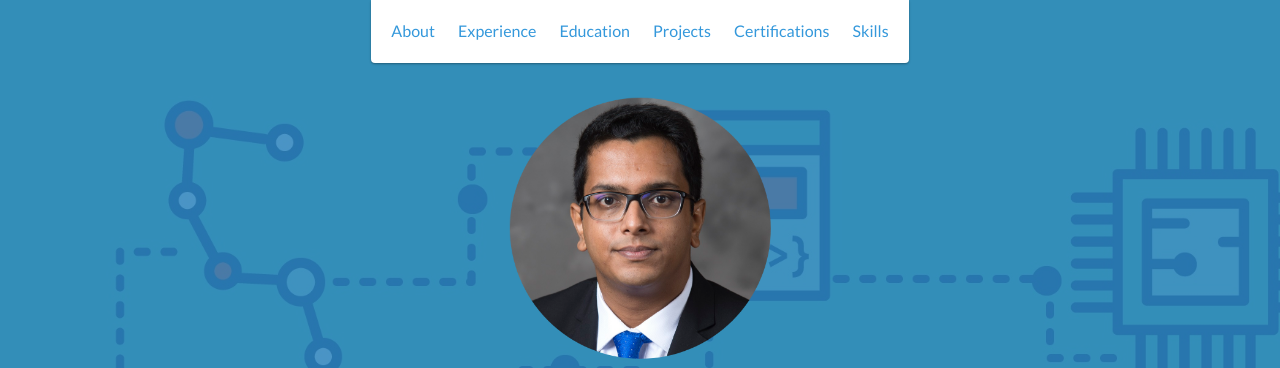
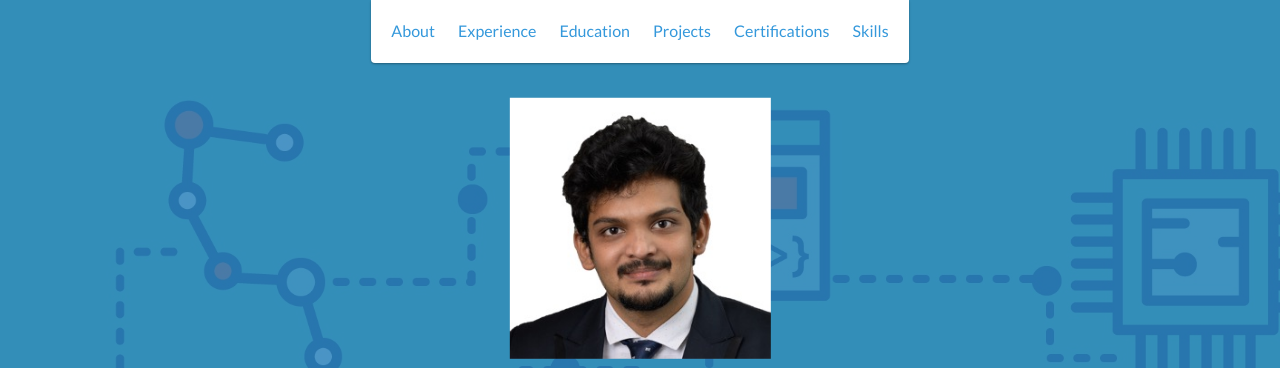
Before and after one commit to Laksh-Mudradi/Laksh-Mudradi.github.io, a website: page index.html in a window 1280 px wide. Shown: the top 368 px of the page. Drawn offline with nearby package versions, Linux system fonts and the light colour scheme.

Commit message:
Update index.html

```diff
--- a/index.html
+++ b/index.html
@@ -5,7 +5,7 @@
     <meta charset="utf-8">
     <meta http-equiv="X-UA-Compatible" content="IE=edge">
     <meta name="viewport" content="width=device-width, initial-scale=1">
-	<meta property="og:image" content="/images/ac_portfolio.png" />
+	<meta property="og:image" content="/images/Laksh.jpg" />
 	<meta property="og:url" content="https://Laksh-Mudradi.github.io/" />
 	<meta property="og:title" content="Lakshminarayana Sudheendra Sarma Mudradi" />
 	<meta property="og:description" content="Professional Portfolio" />
@@ -55,7 +55,7 @@
 
     <div id="lead">
         <div id="lead-content">
-			<img src="/images/ac_portfolio.png" height="30%" width="30%"/>
+			<img src="/images/Laksh.jpg" height="30%" width="30%"/>
 			<br></br>
 			<!-- <br></br> -->
             <h1>Lakshminarayana Sudheendra Sarma Mudradi</h1>
@@ -63,7 +63,7 @@
 			<br></br>
 			<!-- <ul class="menu"> -->
 				<!-- <li> -->
-					<!-- <a href="https://github.com/abhinav314" target="_blank" tooltip="GitHub"><i class="fa fa-github fa-3x" aria-hidden="true"></i></a> -->
+					<!-- <a href="https://github.com/Laksh-Mudradi/" target="_blank" tooltip="GitHub"><i class="fa fa-github fa-3x" aria-hidden="true"></i></a> -->
 				<!-- </li> -->
 				<!-- <li> -->
 					<!-- <a href="https://www.linkedin.com/in/abhinav468/" target="_blank" tooltip="LinkedIn"><i class="fa fa-linkedin fa-3x" aria-hidden="true"></i></a> -->
```
